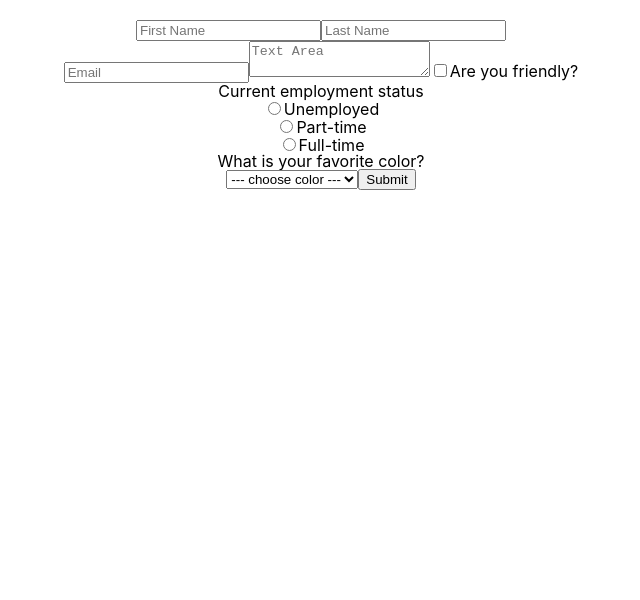
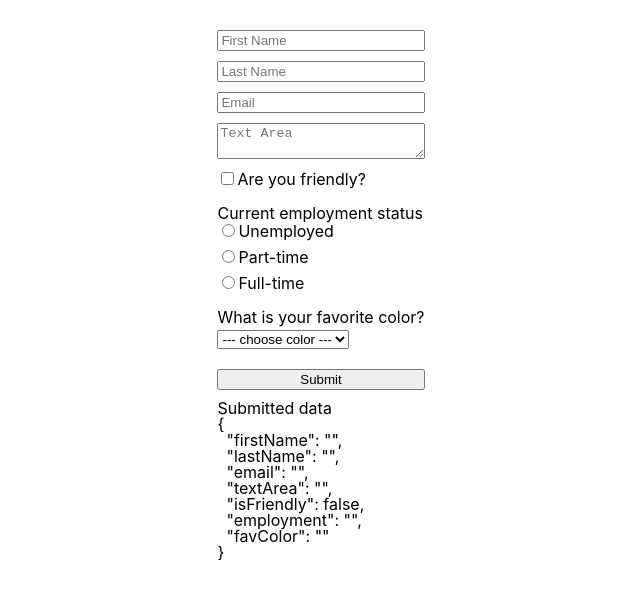
Before and after one commit to davide2894/react-form-learning, a React (Create React App) app: page / in a window 1280 px wide. Shown: the top 600 px of the page, without its empty margins (319-959 px from the left). Built offline with nearby package versions, Linux system fonts and the light colour scheme.

Commit message:
print submitted data

```diff
--- a/src/components/app/App.scss
+++ b/src/components/app/App.scss
@@ -1,7 +1,5 @@
 .app {
-  text-align: center;
-  max-width: 550px;
   display: flex;
-  flex-direction: column;
-  margin: 20px auto;
+  justify-content: center;
+  height: 100vh;
 }
--- a/src/components/form/Form.jsx
+++ b/src/components/form/Form.jsx
@@ -12,7 +12,7 @@ export default function Form(){
         favColor: ""
     });
 
-    console.log(formData.favColor);
+    const [dataToLog, setDataToLog] = useState([]);
 
     function handleChange(event) {
         const {name, value, type, checked} = event.target;
@@ -26,12 +26,19 @@ export default function Form(){
 
     function handleOnSubmit(evt) {
         evt.preventDefault();
-        console.log(formData);
+        const arr = [];
+        for(var key in formData){
+            arr.push({[key]: formData[key]})
+        }
+        setDataToLog(arr);
+        console.log(dataToLog);
     }
 
     return (
-        <form onSubmit={handleOnSubmit}>
+        <div>
+            <form className="form" onSubmit={handleOnSubmit}>
                 <input
+                    className="form__input"
                     type="text"
                     placeholder="First Name"
                     onChange={handleChange}
@@ -39,6 +46,7 @@ export default function Form(){
                     value={formData.firstName}
                 />
                 <input
+                    className="form__input"
                     type="text"
                     placeholder="Last Name"
                     onChange={handleChange}
@@ -46,6 +54,7 @@ export default function Form(){
                     value={formData.lastName}
                 />
                 <input
+                    className="form__input"
                     type="email"
                     placeholder="Email"
                     onChange={handleChange}
@@ -53,12 +62,16 @@ export default function Form(){
                     value={formData.email}
                 />
                 <textarea
+                    className="form__textarea"
                     placeholder="Text Area"
                     onChange={handleChange}
                     name="textArea"
                     value={formData.textArea}
                 />
+
+                <div className="form__checkboxContainer">
                     <input
+                        className="form__input"
                         onChange={handleChange}
                         id="checkbox"
                         type="checkbox"
@@ -66,9 +79,12 @@ export default function Form(){
                         value={formData.isFriendly}
                     />
                     <label htmlFor="#checkbox">Are you friendly?</label>
-            <fieldset>
+                </div>
+
+                <fieldset className="form__radioFieldset">
                     <legend>Current employment status</legend>
                     <input
+                        className="form__input"
                         type="radio"
                         id="unemployed"
                         name="employment"
@@ -80,6 +96,7 @@ export default function Form(){
                     <br />
 
                     <input
+                        className="form__input"
                         type="radio"
                         id="part-time"
                         name="employment"
@@ -91,6 +108,7 @@ export default function Form(){
                     <br />
 
                     <input
+                        className="form__input"
                         type="radio"
                         id="full-time"
                         name="employment"
@@ -102,9 +120,11 @@ export default function Form(){
                     <br />
                 </fieldset>
 
+                <div className="form__selectContainer">
                     <label htmlFor="favColor">What is your favorite color?</label>
                     <br />
                     <select
+                        className="form__select"
                         id="favColor"
                         name="favColor"
                         value={formData.favColor}
@@ -119,8 +139,12 @@ export default function Form(){
                         <option value="indigo">Indigo</option>
                         <option value="violet">Violet</option>
                     </select>
+                </div>
+                <button className="form__element">Submit</button>
+            </form>
 
-            <button>Submit</button>
-        </form>
+            <h1>Submitted data</h1>
+            <div><pre>{JSON.stringify(formData, null, 2) }</pre></div>
+        </div>
     )
 }
--- a/src/components/form/Form.scss
+++ b/src/components/form/Form.scss
@@ -0,0 +1,26 @@
+.form {
+    display: flex;
+    flex-direction: column;
+    max-width: 250px;
+    margin-top: 30px;
+    margin-bottom: 10px;
+
+    &__input,
+    &__textarea,
+    &__checkboxContainer,
+    &__radioFieldset,
+    &__radioFieldset {
+        margin-bottom: 10px;
+    }
+
+    &__input,
+    &__checkboxContainer,
+    &__radioFieldset,
+    &__selectContainer {
+        text-align: left;
+    }
+
+    &__select {
+        margin: 5px auto 20px;
+    }
+}
```
Lines whose indentation alone changed are shown as unchanged.
